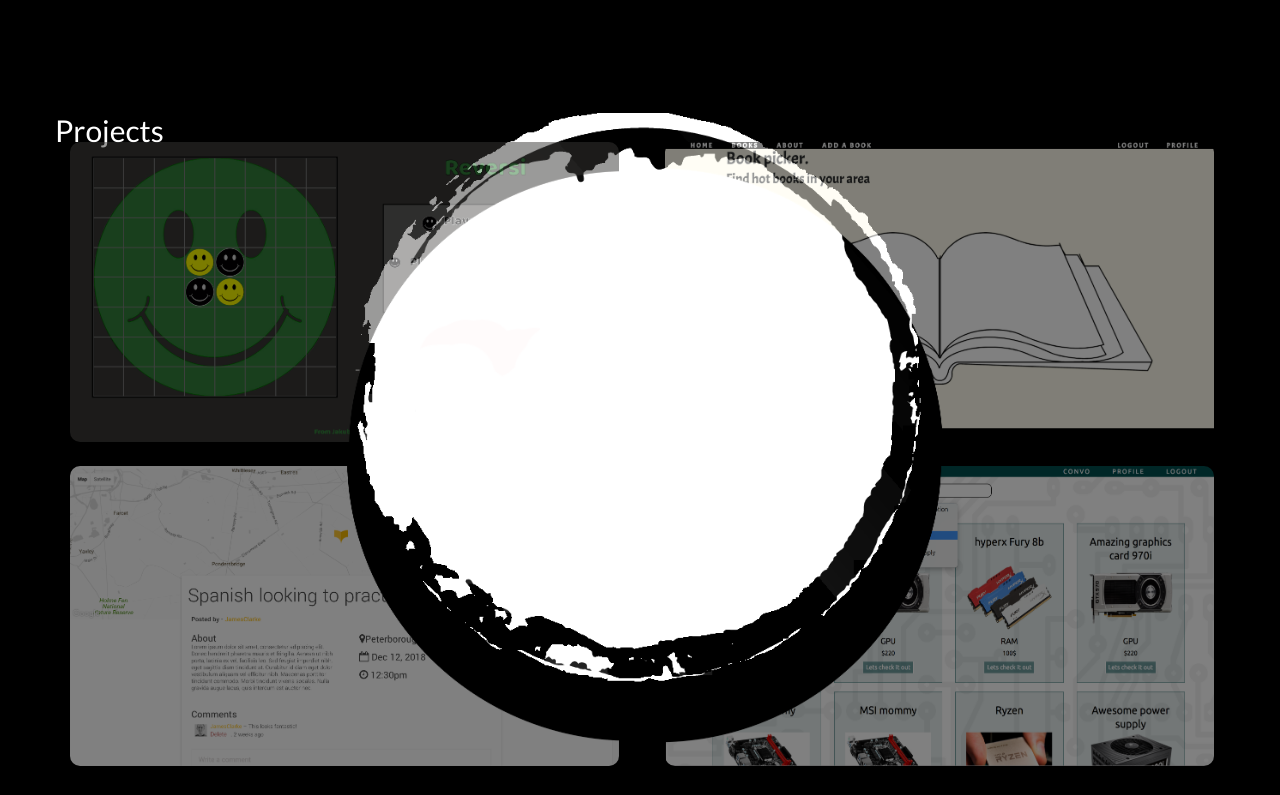
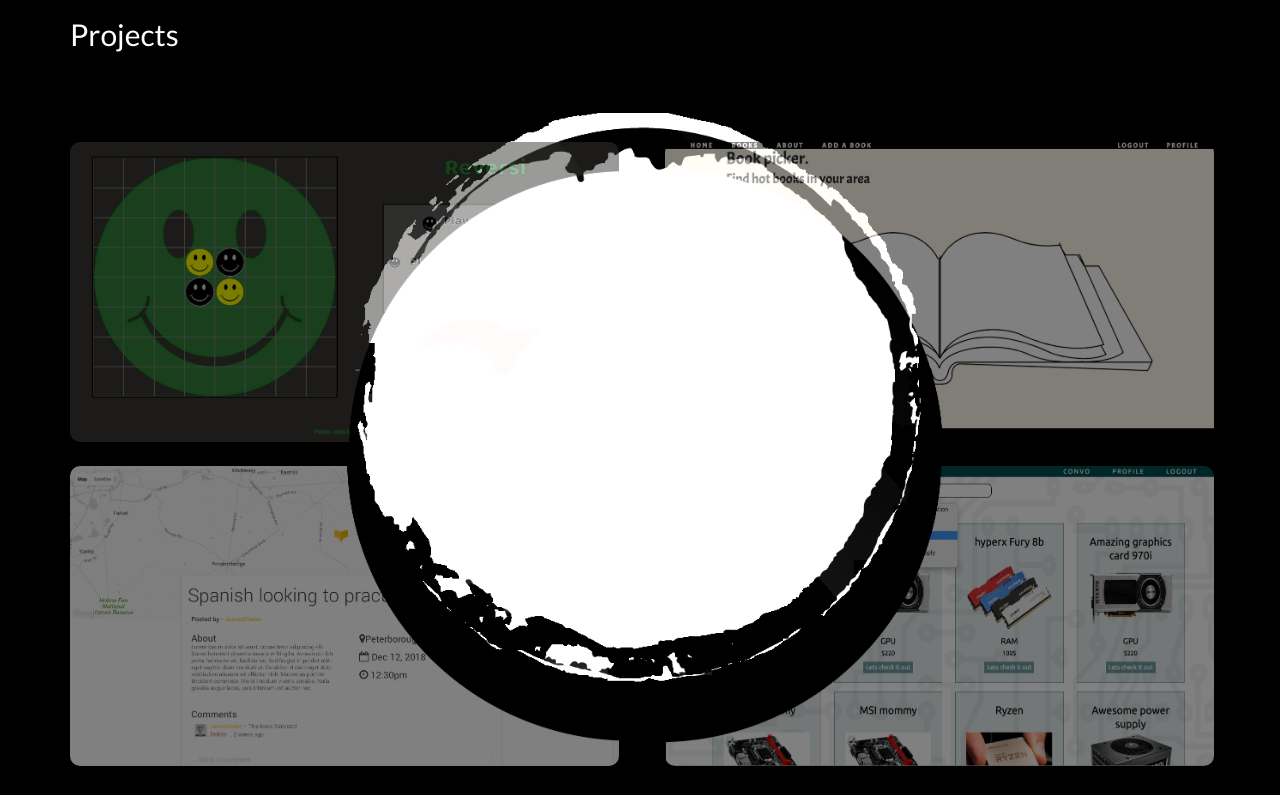
Before and after one commit to Foxford13/portfolio-project, a website: page index.html in a window 1280 px wide. Shown: the part 2082-2877 px from the top of the page. Drawn offline with nearby package versions, Linux system fonts and the light colour scheme; grey boxes are pictures that could not be loaded.

Commit message:
wors kinda

```diff
--- a/index.html
+++ b/index.html
@@ -64,10 +64,10 @@
     <div class="parallax p-2"></div>
     <div class="projects" id="projects">
       <div class="container">
+  <h2 class="sub-title">Projects</h2>
+        <div class="row">
 
-        <div class="row top-projects">
-          <h2 class="sub-title">Projects</h2>
-          <div class="imgs-pro-top">
+          <div class="imgs-pro-top top-projects">
             <!-- add click me option on hover -->
             <div class="col-md-4  img-pro img-pro-1">
               <a href="https://reversi-wdi-27.herokuapp.com/" target="_blank"><img src="src/images/project-1.png" alt=""></a>
--- a/src/scss/main.scss
+++ b/src/scss/main.scss
@@ -4,6 +4,7 @@ body {
 
 
   font-family: 'Lato', sans-serif;
+
 }
 
 
@@ -53,25 +54,23 @@ body {
 
 .projects,  .contact {
 
+
   h2 {
     color: white;
     position: absolute;
   }
 
 
-  background-size: 750px 580px;
-  margin-right: 0;
+
+
   background: url("../images/logo_back_3.png") no-repeat center center;
 
   background-size: 750px 580px;
 
-  margin-right: 0;
-
-
 
   height: 100vh;
   width: 100vw;
-  margin: 0 auto;
+  // margin: 0 auto;
   background-color: black;
 
 
@@ -450,6 +449,9 @@ nav a:focus {
       margin: 0 auto;
     }
   }
+  .projects {
+    background-position: 311vw;
+  }
 
 }
 @media screen and (min-height: 800px), screen and (min-width: 1800px) {
@@ -475,7 +477,7 @@ nav a:focus {
     }
   }
   .top-projects {
-    margin-top: 12vh;
+    margin-top: 18vh;
   }
   .pro-text {
     width: 20vw;
@@ -490,6 +492,9 @@ nav a:focus {
 
 
   }
+ // .projects {
+ //   background-position: 31vw;
+ // }
 
 
 }
```
Also changed, not shown: public/css/main.css.
